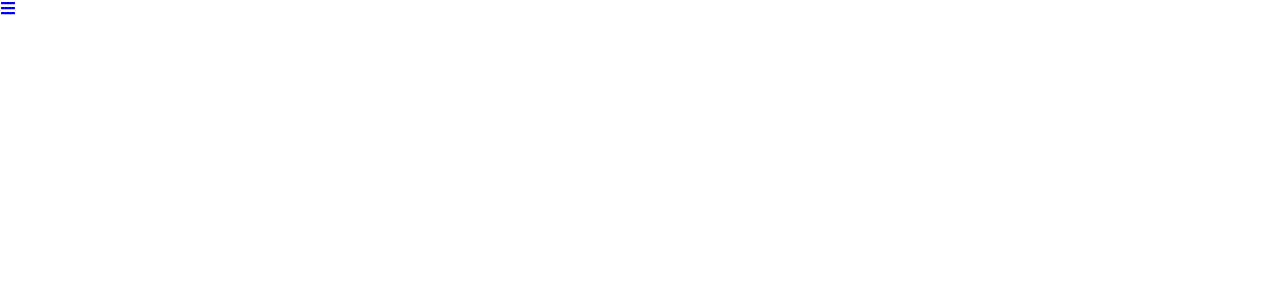
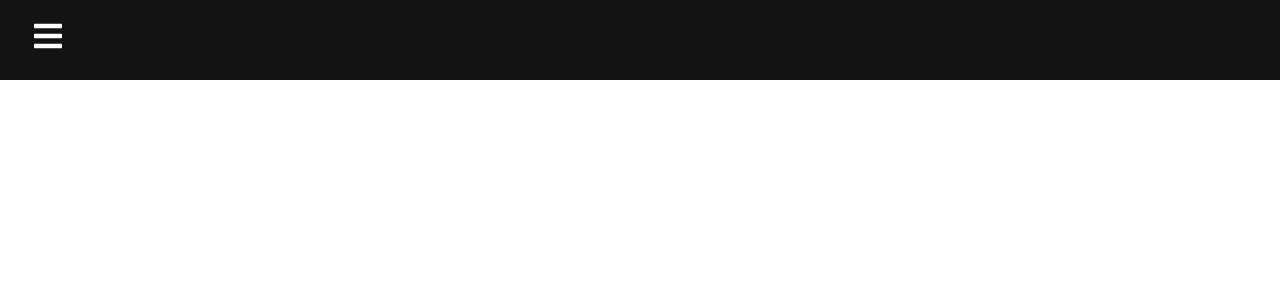
Before and after one commit to kiatklai/navigation, a React (Create React App) app: page / in a window 1280 px wide. Shown: the top 300 px of the page. Built offline with nearby package versions, Linux system fonts and the light colour scheme.

Commit message:
CSSでデザイナー変更

```diff
--- a/src/components/Navigation.css
+++ b/src/components/Navigation.css
@@ -13,3 +13,52 @@
   left: 0;
   transition: 350ms;
 }
+.navbar{
+  display: flex;
+  height: 80px;
+  justify-content: flex-start;
+  align-items: center;
+}
+.navbar-toggle{
+  background: #121312;
+  width: 100%;
+  height: 80px;
+  display: flex;
+  justify-content: flex-start;
+  align-items: center;
+}
+.menu-bar{
+  font-size: 2rem;
+  margin-left: 2rem;
+}
+svg{
+  color: #fff;
+}
+.nav-menu-item{
+  width: 100%;
+}
+.menu-text{
+  display: flex;
+  justify-content: flex-start;
+  text-align: center;
+  padding: 8px 0px 8px 16px;
+  list-style: none;
+  height: 60px;
+}
+.menu-text a{
+  text-decoration: none;
+  color: #fff;
+  font-size: 18px;
+  width: 95%;
+  height: 1005;
+  display: flex;
+  align-items: center;
+  padding: 0 16px;
+  border-radius: 4px;
+}
+.menu-text a:hover{
+  background: orange;
+}
+span{
+  margin-left: 16px;
+}
--- a/src/components/Navigation.js
+++ b/src/components/Navigation.js
@@ -24,13 +24,13 @@
             </Link>
           </li>
           <li className="menu-text">
-            <Link to=""><FaHome/><span>First Page</span></Link>
+            <Link to="#"><FaHome/><span>First Page</span></Link>
           </li>
           <li className="menu-text">
-            <Link to=""><FaHome/><span>First Page</span></Link>
+            <Link to="#"><FaHome/><span>First Page</span></Link>
           </li>
           <li className="menu-text">
-            <Link to=""><FaHome/><span>First Page</span></Link>
+            <Link to="#"><FaHome/><span>First Page</span></Link>
           </li>
         </ul>
       </nav>
```
